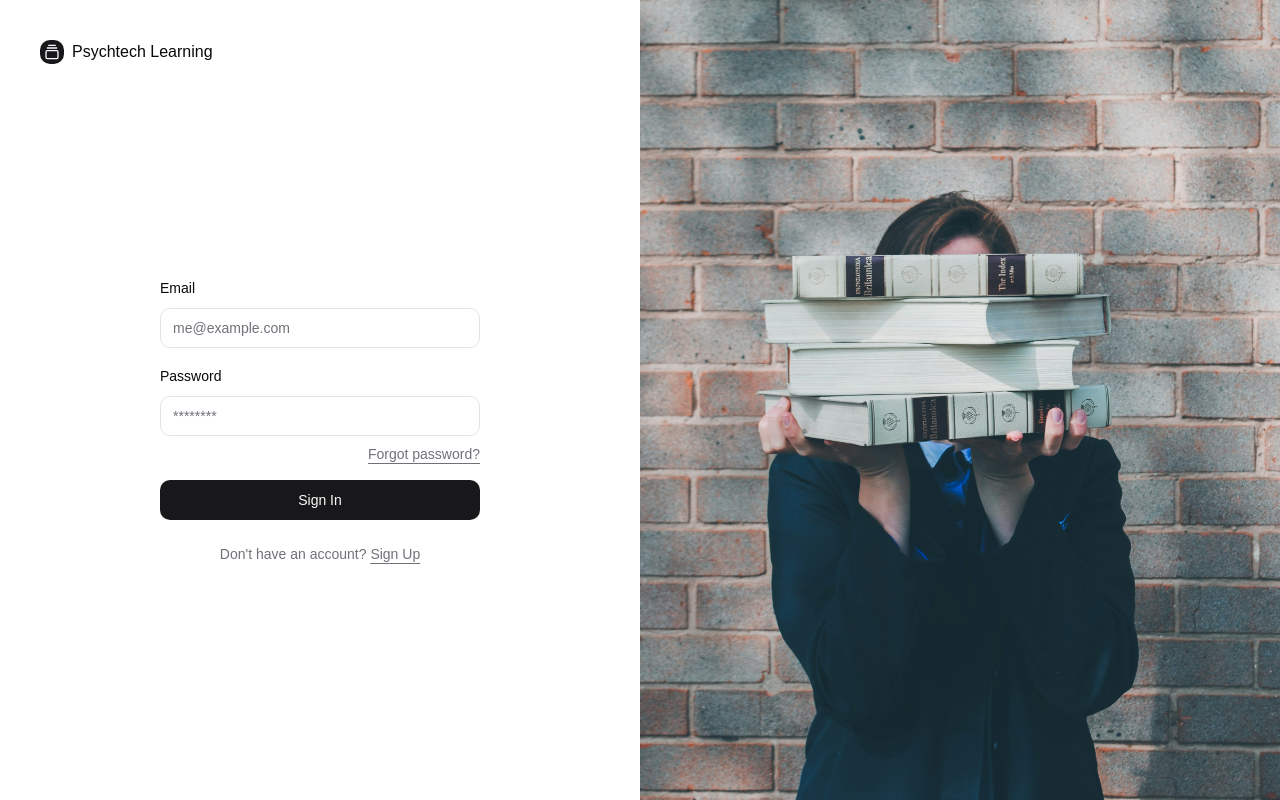
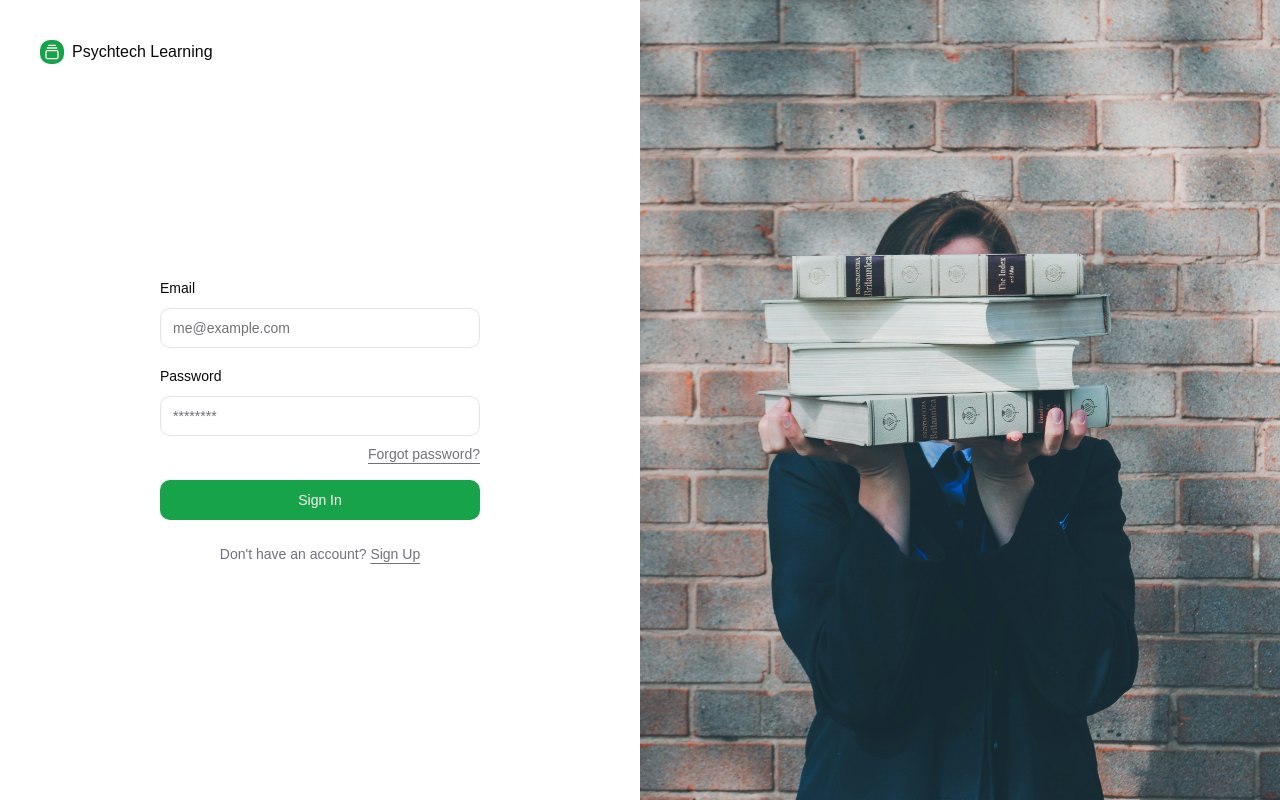
Before and after one commit to shayanameend/psychtechlearning, a Next.js app: page /auth/signin in a window 1280 px wide. Built offline with nearby package versions, Linux system fonts and the light colour scheme.

Commit message:
feat: add navigation to dashboard on sign-in and sign-up; update form components and paths

```diff
--- a/src/components/forms/signin-form.tsx
+++ b/src/components/forms/signin-form.tsx
@@ -2,6 +2,7 @@
 
 import { zodResolver } from "@hookform/resolvers/zod";
 import { default as Link } from "next/link";
+import { useRouter } from "next/navigation";
 import { useForm } from "react-hook-form";
 import { default as zod } from "zod";
 
@@ -37,6 +38,8 @@
 });
 
 export function SignInForm() {
+  const router = useRouter();
+
   const form = useForm<zod.infer<typeof SignInFormSchema>>({
     resolver: zodResolver(SignInFormSchema),
     defaultValues: {
@@ -47,6 +50,8 @@
 
   const onSubmit = (data: zod.infer<typeof SignInFormSchema>) => {
     console.log(form.getValues());
+
+    router.push(paths.app.dashboard());
   };
 
   return (
@@ -78,6 +83,7 @@
                 <FormControl>
                   <Input {...field} placeholder="********" type="password" />
                 </FormControl>
+                <FormMessage />
                 <FormDescription className={cn("text-right")}>
                   <Link
                     href={paths.auth.forgotPassword()}
@@ -86,7 +92,6 @@
                     Forgot password?
                   </Link>
                 </FormDescription>
-                <FormMessage />
               </FormItem>
             )}
           />
--- a/src/components/forms/signup-form.tsx
+++ b/src/components/forms/signup-form.tsx
@@ -2,6 +2,7 @@
 
 import { zodResolver } from "@hookform/resolvers/zod";
 import { default as Link } from "next/link";
+import { useRouter } from "next/navigation";
 import { useForm } from "react-hook-form";
 import { default as zod } from "zod";
 
@@ -37,6 +38,8 @@
 });
 
 export function SignUpForm() {
+  const router = useRouter();
+
   const form = useForm<zod.infer<typeof SignUpFormSchema>>({
     resolver: zodResolver(SignUpFormSchema),
     defaultValues: {
@@ -47,6 +50,8 @@
 
   const onSubmit = (data: zod.infer<typeof SignUpFormSchema>) => {
     console.log(form.getValues());
+
+    router.push(paths.app.dashboard());
   };
 
   return (
@@ -78,6 +83,7 @@
                 <FormControl>
                   <Input {...field} placeholder="********" type="password" />
                 </FormControl>
+                <FormMessage />
                 <FormDescription className={cn("text-right")}>
                   <Link
                     href={paths.auth.forgotPassword()}
@@ -86,7 +92,6 @@
                     Forgot password?
                   </Link>
                 </FormDescription>
-                <FormMessage />
               </FormItem>
             )}
           />
--- a/src/routes/paths.ts
+++ b/src/routes/paths.ts
@@ -10,4 +10,7 @@
     create: () => "/profile/create",
     update: () => "/profile/update",
   },
+  app: {
+    dashboard: () => "/dashboard",
+  },
 };
--- a/src/styles/globals.css
+++ b/src/styles/globals.css
@@ -14,8 +14,8 @@
     --card-foreground: 240 10% 3.9%;
     --popover: 0 0% 100%;
     --popover-foreground: 240 10% 3.9%;
-    --primary: 240 5.9% 10%;
-    --primary-foreground: 0 0% 98%;
+    --primary: 142.1 76.2% 36.3%;
+    --primary-foreground: 355.7 100% 97.3%;
     --secondary: 240 4.8% 95.9%;
     --secondary-foreground: 240 5.9% 10%;
     --muted: 240 4.8% 95.9%;
@@ -26,56 +26,40 @@
     --destructive-foreground: 0 0% 98%;
     --border: 240 5.9% 90%;
     --input: 240 5.9% 90%;
-    --ring: 240 10% 3.9%;
+    --ring: 142.1 76.2% 36.3%;
+    --radius: 0.75rem;
     --chart-1: 12 76% 61%;
     --chart-2: 173 58% 39%;
     --chart-3: 197 37% 24%;
     --chart-4: 43 74% 66%;
     --chart-5: 27 87% 67%;
-    --radius: 0.75rem;
-    --sidebar-background: 0 0% 98%;
-    --sidebar-foreground: 240 5.3% 26.1%;
-    --sidebar-primary: 240 5.9% 10%;
-    --sidebar-primary-foreground: 0 0% 98%;
-    --sidebar-accent: 240 4.8% 95.9%;
-    --sidebar-accent-foreground: 240 5.9% 10%;
-    --sidebar-border: 220 13% 91%;
-    --sidebar-ring: 217.2 91.2% 59.8%;
   }
 
   .dark {
-    --background: 240 10% 3.9%;
-    --foreground: 0 0% 98%;
-    --card: 240 10% 3.9%;
-    --card-foreground: 0 0% 98%;
-    --popover: 240 10% 3.9%;
-    --popover-foreground: 0 0% 98%;
-    --primary: 0 0% 98%;
-    --primary-foreground: 240 5.9% 10%;
+    --background: 20 14.3% 4.1%;
+    --foreground: 0 0% 95%;
+    --card: 24 9.8% 10%;
+    --card-foreground: 0 0% 95%;
+    --popover: 0 0% 9%;
+    --popover-foreground: 0 0% 95%;
+    --primary: 142.1 70.6% 45.3%;
+    --primary-foreground: 144.9 80.4% 10%;
     --secondary: 240 3.7% 15.9%;
     --secondary-foreground: 0 0% 98%;
-    --muted: 240 3.7% 15.9%;
+    --muted: 0 0% 15%;
     --muted-foreground: 240 5% 64.9%;
-    --accent: 240 3.7% 15.9%;
+    --accent: 12 6.5% 15.1%;
     --accent-foreground: 0 0% 98%;
     --destructive: 0 62.8% 30.6%;
-    --destructive-foreground: 0 0% 98%;
+    --destructive-foreground: 0 85.7% 97.3%;
     --border: 240 3.7% 15.9%;
     --input: 240 3.7% 15.9%;
-    --ring: 240 4.9% 83.9%;
+    --ring: 142.4 71.8% 29.2%;
     --chart-1: 220 70% 50%;
     --chart-2: 160 60% 45%;
     --chart-3: 30 80% 55%;
     --chart-4: 280 65% 60%;
     --chart-5: 340 75% 55%;
-    --sidebar-background: 240 5.9% 10%;
-    --sidebar-foreground: 240 4.8% 95.9%;
-    --sidebar-primary: 224.3 76.3% 48%;
-    --sidebar-primary-foreground: 0 0% 100%;
-    --sidebar-accent: 240 3.7% 15.9%;
-    --sidebar-accent-foreground: 240 4.8% 95.9%;
-    --sidebar-border: 240 3.7% 15.9%;
-    --sidebar-ring: 217.2 91.2% 59.8%;
   }
 }
 
```
